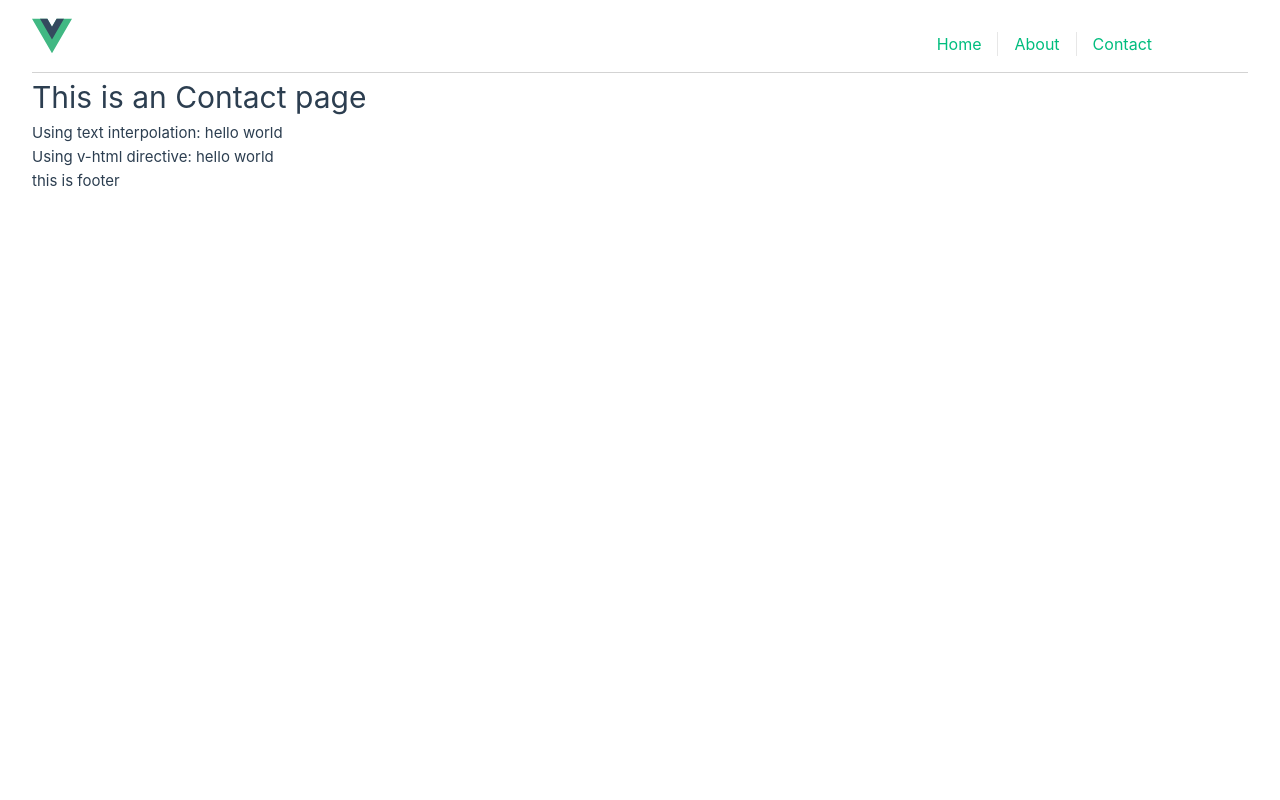
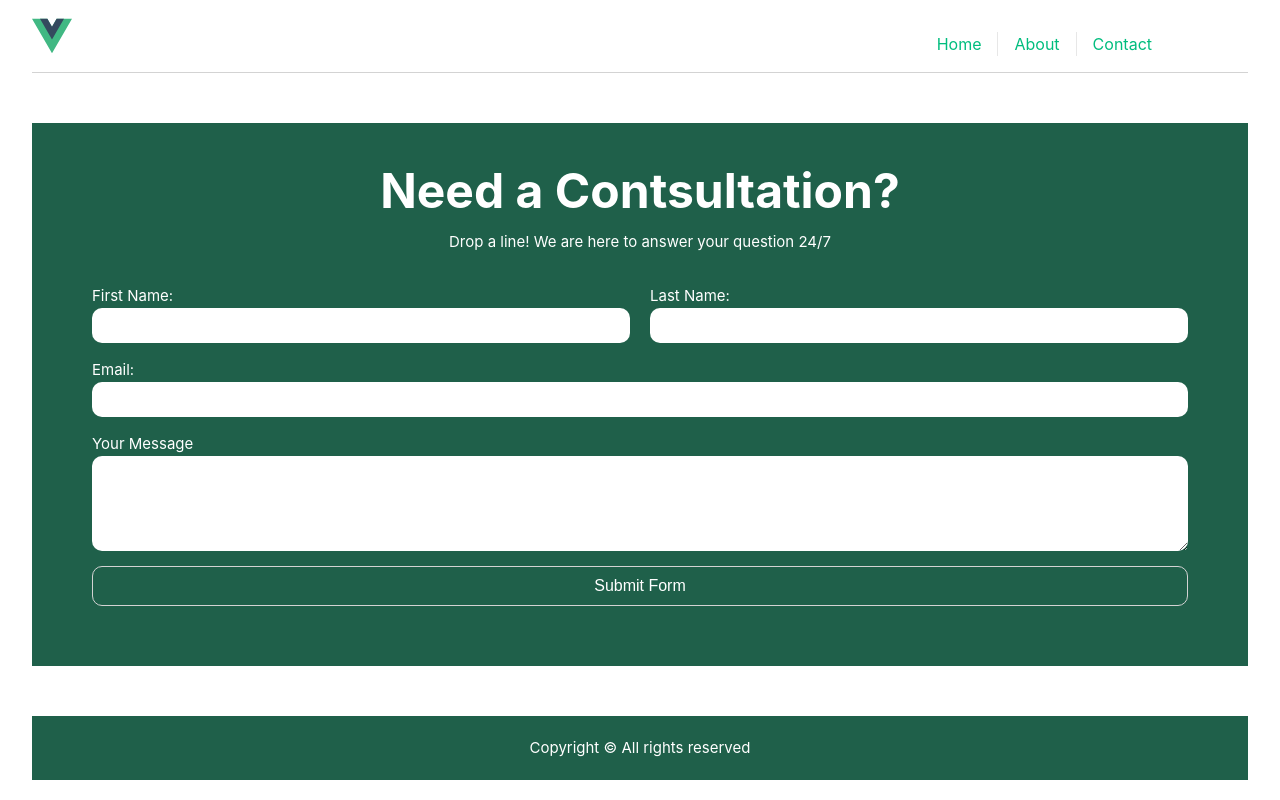
Before and after one commit to dev-nirob1/helloVue, a Vue app: page /contact in a window 1280 px wide. Built offline with nearby package versions, Linux system fonts and the light colour scheme.

Commit message:
banner and contact form and some knoledge about form input and conditional rendering

```diff
--- a/src/App.vue
+++ b/src/App.vue
@@ -6,6 +6,8 @@ import Footer from './components/shared/Footer.vue';
 
 <template>
   <Header></Header>
-  <RouterView />
+  <main>
+    <RouterView />
+  </main>
   <Footer></Footer>
 </template>
--- /dev/null
+++ b/src/components/ContactPage/ContactForm.vue
@@ -0,0 +1,82 @@
+<script setup>
+import { ref } from 'vue';
+const firstName = ref('')
+const lastName = ref('')
+const email = ref('')
+const message = ref('')
+
+const handleSubmit = (e)=> {
+    e.preventDefault()
+    const data = {
+        firstName: firstName.value,
+        lastName: lastName.value,
+        email: email.value,
+        message: message.value
+    }
+    console.log(data);
+}
+</script>
+
+<template>
+    <form @submit.prevent="handleSubmit">
+        <div class="grid-container">
+            <div>
+                <label for="first-name">First Name:</label>
+                <input id="first-name" v-model="firstName" type="text">
+            </div>
+            <div>
+                <label for="last-name">Last Name:</label>
+                <input id="last-name" v-model="lastName" type="text">
+            </div>
+        </div>
+        <div>
+            <label for="email">Email:</label>
+            <input id="email" v-model="email"  type="email">
+        </div>
+        <div>
+            <label for="message">Your Message</label>
+
+            <textarea id="message" v-model="message" rows="5"></textarea>
+        </div>
+        <button type="submit">Submit Form</button>
+    </form>
+</template>
+
+<style scoped>
+form {
+    padding: 30px;
+    display: flex;
+    flex-direction: column;
+    gap: 15px;
+}
+
+form input,
+textarea,
+button {
+    display: block;
+    width: 100%;
+    outline: none;
+    border: none;
+    border-radius: 10px;
+    padding: 10px;
+}
+
+button {
+    cursor: pointer;
+    font-size: 1rem;
+    background-color: transparent;
+    border: 1px solid lightgrey;
+    color: white;
+}
+
+button:hover {
+    background-color: white;
+    color: black;
+}
+
+.grid-container {
+    display: grid;
+    grid-template-columns: 1fr 1fr;
+    gap: 20px;
+}
+</style>
--- /dev/null
+++ b/src/components/HomePage/Banner.vue
@@ -0,0 +1,46 @@
+<template>
+    <section id="banner">
+        <div>
+            <div class="banner-descrip">
+                <h1>Sofware consulting and development for your digital success</h1>
+            <p>Since 1989, For milions of users. We transform businesses with powerful and adaptable digital solutions
+                that satisfy the needs of today and unlock the opportunities of tomorrow.</p>
+            </div>
+            <button>TECHNOLOGIES</button>
+        </div>
+    </section>
+</template>
+
+<style scoped>
+#banner {
+    background-color: #1f604a;
+    color: white;
+    margin: 50px 0;
+    text-align: center;
+    display: flex;
+    align-items: center;
+    justify-content: center;
+    padding: 50px;
+}
+.banner-descrip{
+    max-width: 75%;
+    margin: 0 auto;
+}
+.banner-descrip h1 {
+    font-size: 3rem;
+}
+
+.banner-descrip p {
+    font-size: 1.1rem;
+}
+
+button {
+    padding: 10px 20px;
+    border-radius: 5px;
+    background-color: transparent;
+    color: white;
+    border: 1px solid #fff;
+    margin-top: 20px;
+
+}
+</style>
--- a/src/components/shared/Footer.vue
+++ b/src/components/shared/Footer.vue
@@ -1,3 +1,13 @@
 <template>
-    this is footer
+    <footer>
+    <p>Copyright &copy; All rights reserved</p>
+    </footer>
 </template>
+<style>
+footer{
+    padding: 20px;
+    text-align: center;
+    color: white;
+    background-color: #1f604a;
+}
+</style>
--- a/src/views/ContactView.vue
+++ b/src/views/ContactView.vue
@@ -1,12 +1,34 @@
 <script setup>
-import { ref } from 'vue';
-const rawHtml = ref('hello world')
+import ContactForm from '@/components/ContactPage/ContactForm.vue';
+
 </script>
 
 <template>
-  <div class="contact">
-    <h1>This is an Contact page</h1>
-    <p>Using text interpolation: {{ rawHtml }}</p>
-    <p>Using v-html directive: <span v-html="rawHtml"></span></p>
-  </div>
+  <section class="contact">
+    <h1 class="heading">Need a Contsultation?</h1>
+    <p>Drop a line! We are here to answer your question 24/7</p>
+
+    <ContactForm />
+
+  </section>
 </template>
+
+<style>
+.contact {
+  background-color: #1f604a;
+  color: white;
+  padding: 30px;
+  margin: 50px 0;
+}
+
+.contact h1,
+p {
+  text-align: center;
+
+}
+
+.heading {
+  font-weight: bold;
+  font-size: 3rem;
+}
+</style>
--- a/src/views/HomeView.vue
+++ b/src/views/HomeView.vue
@@ -1,7 +1,14 @@
 <script setup>
+import Banner from '@/components/HomePage/Banner.vue';
+import {ref} from 'vue'
+
+const loading = ref(true)
+console.log(loading);
 </script>
 
+
 <template>
-  <main>
-  </main>
+    <button @click="loading = !loading">toggle</button>
+    <h1 v-if="loading">loading</h1>
+    <Banner v-else></Banner>
 </template>
```
